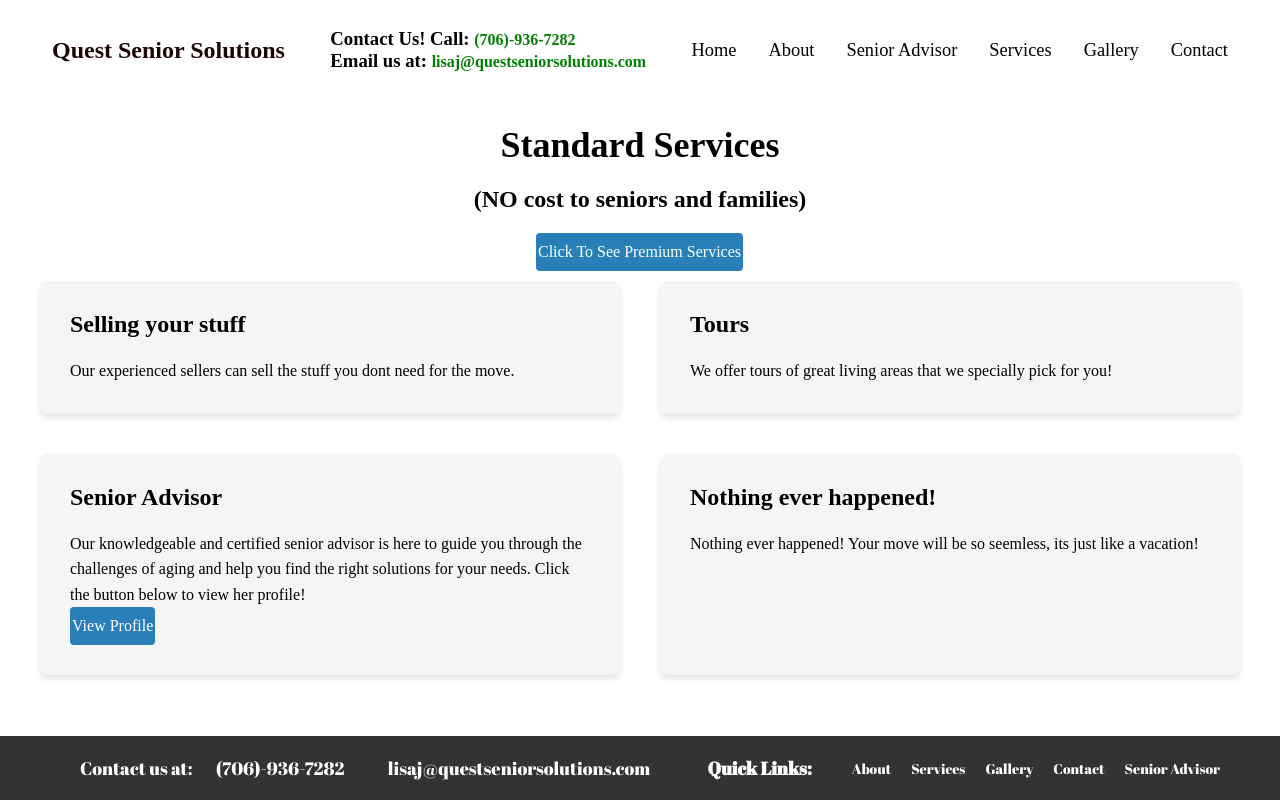
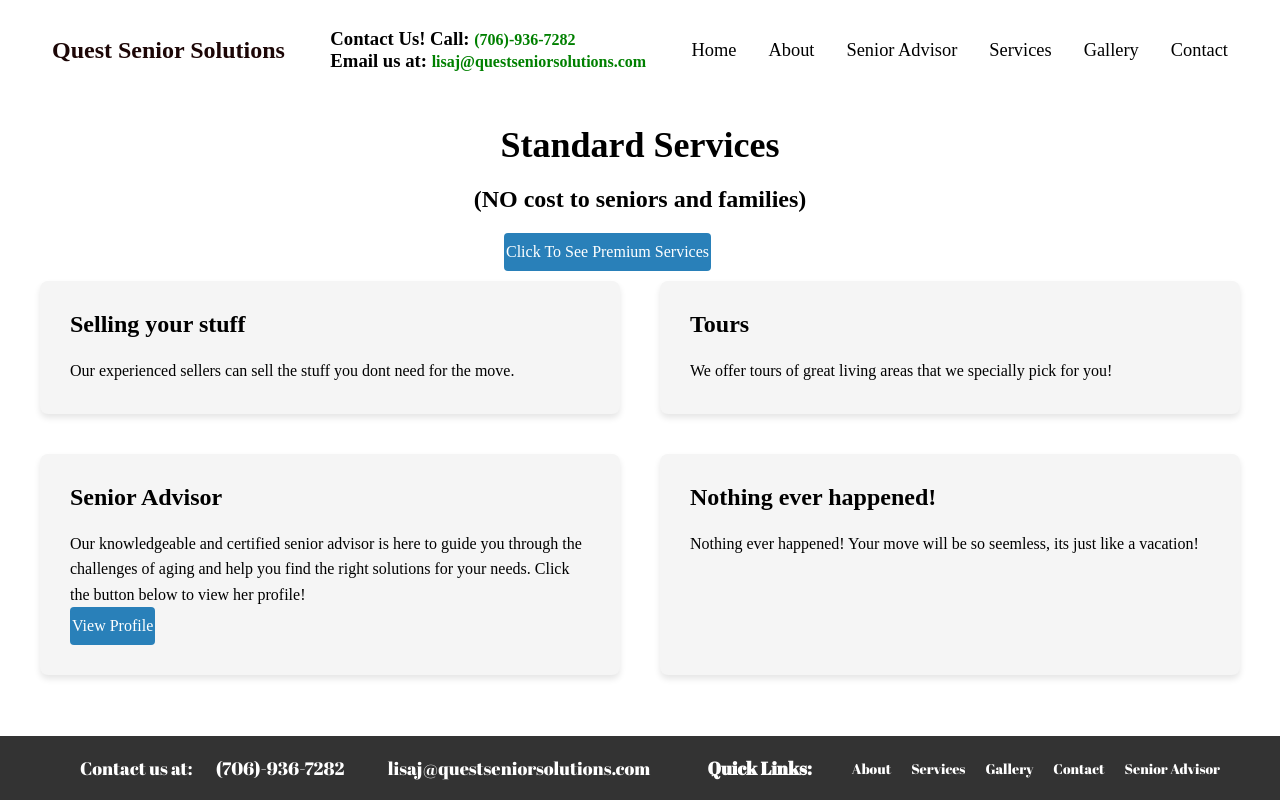
Before and after one commit to AnselGeorge09/newqss, a plain HTML site: page services.html in a window 1280 px wide. Drawn offline with Linux system fonts and the light colour scheme.

Commit message:
Update index.css

```diff
--- a/index.css
+++ b/index.css
@@ -417,7 +417,7 @@ footer {
     background-color: #2980b9;
     color: #fff;
     text-decoration: none;
-    margin-left:31rem;
+    margin-left:29rem;
     margin-bottom: 10px;
     padding: 10px 2px; /* Reduced the horizontal padding */
     border-radius: 4px;
```
